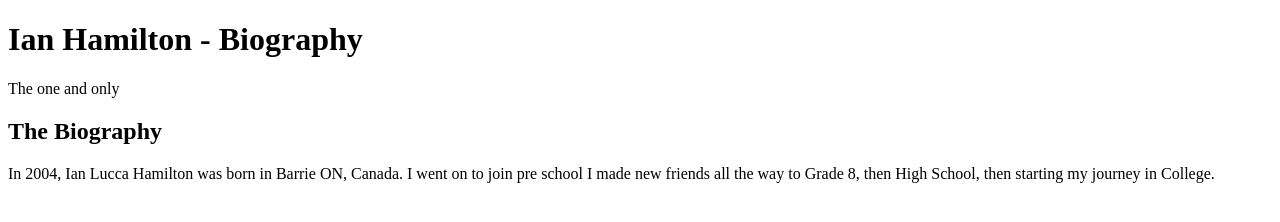
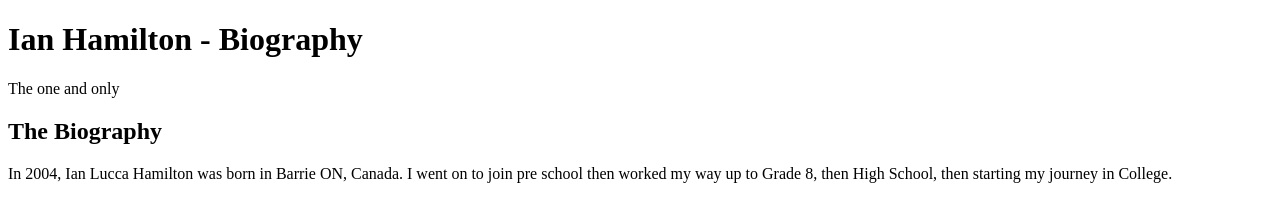
Before and after one commit to ianhamilton17/lab-01, a plain HTML site: page index.html in a window 1280 px wide. Drawn offline with Linux system fonts and the light colour scheme.

Commit message:
Add files via upload

```diff
--- a/index.html
+++ b/index.html
@@ -17,7 +17,7 @@
 <h2> The Biography</h2>
 <p>
     In 2004, Ian Lucca Hamilton was born in Barrie ON, Canada. I went on to join pre school
-    I made new friends all the way to Grade 8, then High School, then starting my journey in College.
+    then worked my way up to Grade 8, then High School, then starting my journey in College.
 </p>
     </section>
  </body>
```
